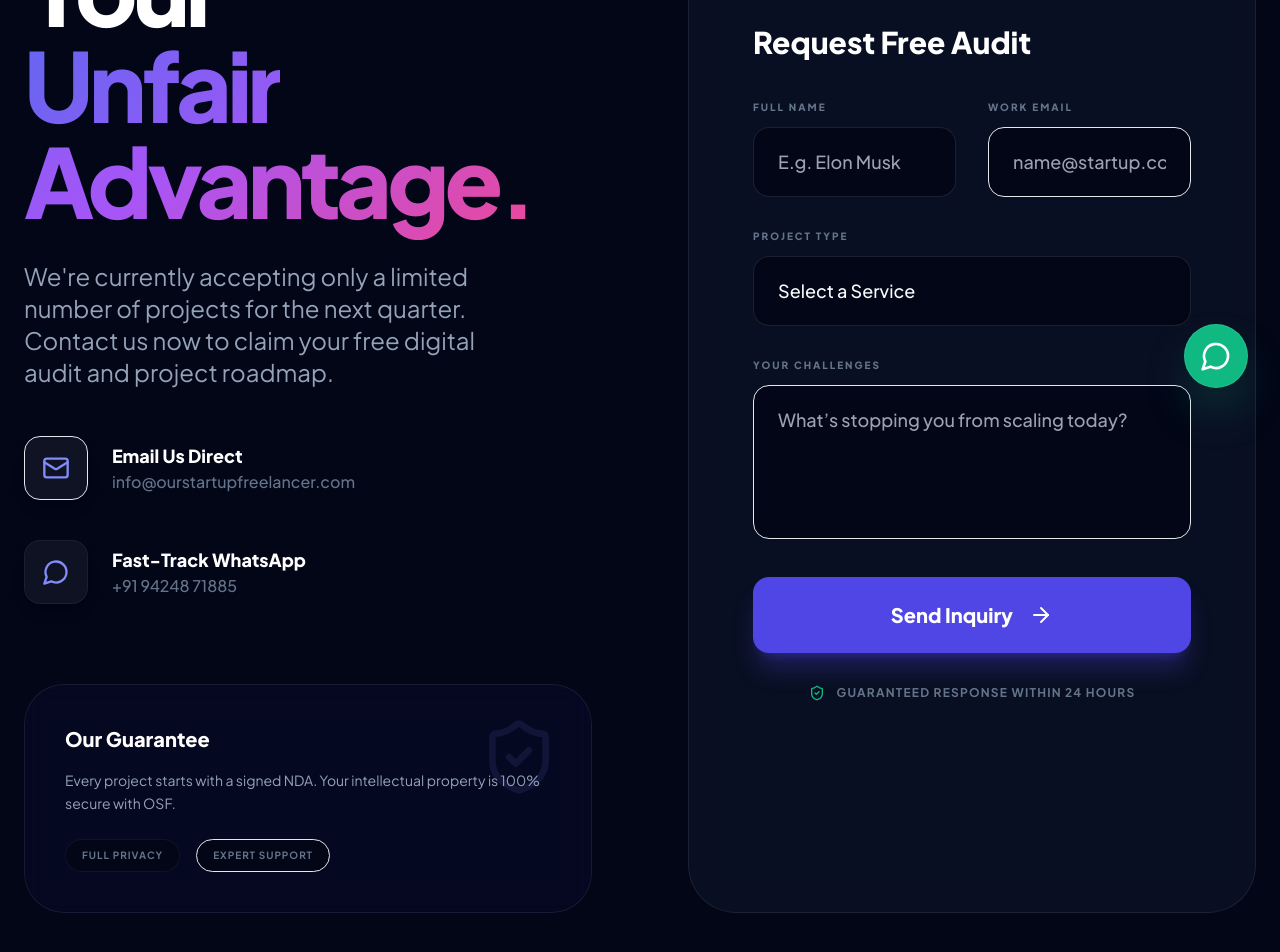
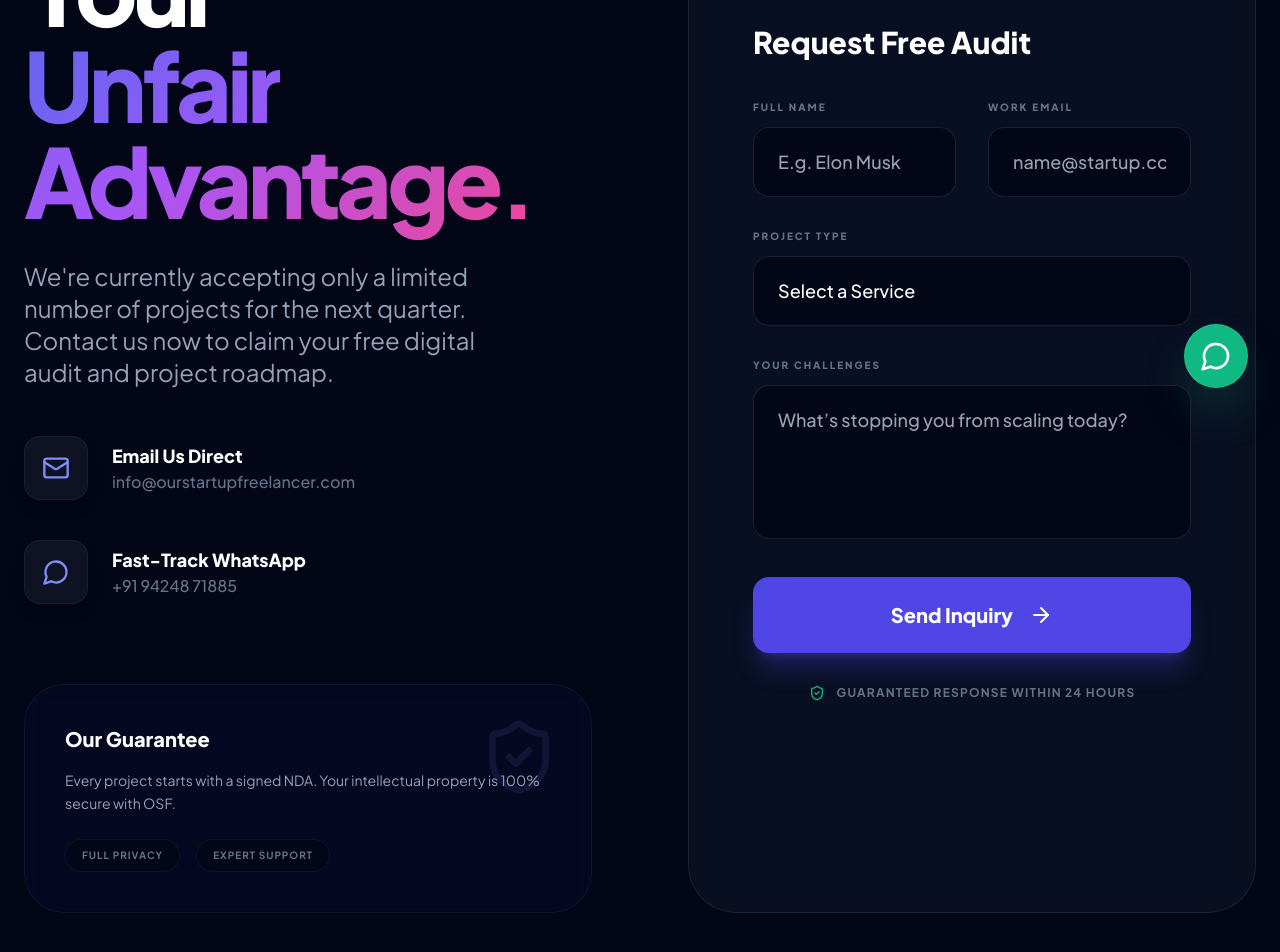
Before and after one commit to amanbhargava11/OSF-F, a React (Vite) app: page /#/contact in a window 1280 px wide. Shown: the part 380-1332 px from the top of the page. Built offline with nearby package versions, Linux system fonts and the light colour scheme.

Commit message:
Initial frontend commit

```diff
--- a/pages/Contact.tsx
+++ b/pages/Contact.tsx
@@ -64,7 +64,7 @@ const Contact: React.FC = () => {
 
               <div className="space-y-10">
                 <a href="mailto:info@ourstartupfreelancer.com" className="flex items-center gap-6 group">
-                  <div className="w-16 h-16 bg-white/5 rounded-2xl flex items-center justify-center text-indigo-400 group-hover:bg-indigo-600 group-hover:text-white transition-all shadow-lg border border.White/5">
+                  <div className="w-16 h-16 bg-white/5 rounded-2xl flex items-center justify-center text-indigo-400 group-hover:bg-indigo-600 group-hover:text-white transition-all shadow-lg border border-white/5">
                     <Mail className="w-7 h-7" />
                   </div>
                   <div>
@@ -73,7 +73,7 @@ const Contact: React.FC = () => {
                   </div>
                 </a>
                 <a href="https://wa.me/919424871885?text=Hello%20OSF%20Team%2C%20I%27d%20like%20to%20discuss%20a%20project." target="_blank" rel="noopener noreferrer" className="flex items-center gap-6 group">
-                  <div className="w-16 h-16 bg-white/5 rounded-2xl flex items-center justify-center text-indigo-400 group-hover:bg-indigo-600 group-hover:text.White transition-all shadow-lg border border-white/5">
+                  <div className="w-16 h-16 bg-white/5 rounded-2xl flex items-center justify-center text-indigo-400 group-hover:bg-indigo-600 group-hover:text-white transition-all shadow-lg border border-white/5">
                     <MessageCircle className="w-7 h-7" />
                   </div>
                   <div>
@@ -83,7 +83,7 @@ const Contact: React.FC = () => {
                 </a>
               </div>
 
-              <div className="mt-20 p-10 glass-card rounded-[2.5rem] border border.White/5 bg-indigo-600/5 relative overflow-hidden">
+              <div className="mt-20 p-10 glass-card rounded-[2.5rem] border border-white/5 bg-indigo-600/5 relative overflow-hidden">
                 <div className="absolute top-0 right-0 p-8 opacity-10">
                   <ShieldCheck className="w-20 h-20 text-indigo-400" />
                 </div>
@@ -93,7 +93,7 @@ const Contact: React.FC = () => {
                 <p className="text-slate-400 text-sm leading-relaxed mb-6">Every project starts with a signed NDA. Your intellectual property is 100% secure with OSF.</p>
                 <div className="flex gap-4">
                   <span className="px-4 py-2 rounded-full bg-slate-950 text-[10px] font-bold text-slate-500 uppercase tracking-widest border border-white/5">Full Privacy</span>
-                  <span className="px-4 py-2 rounded-full bg-slate-950 text-[10px] font-bold text-slate-500 uppercase tracking-widest border border.White/5">Expert Support</span>
+                  <span className="px-4 py-2 rounded-full bg-slate-950 text-[10px] font-bold text-slate-500 uppercase tracking-widest border border-white/5">Expert Support</span>
                 </div>
               </div>
             </motion.div>
@@ -125,7 +125,7 @@ const Contact: React.FC = () => {
                           value={formData.name}
                           onChange={e => setFormData({ ...formData, name: e.target.value })}
                           placeholder="E.g. Elon Musk"
-                          className="w-full bg-slate-950 border border-white/10 rounded-2xl px-6 py-5 text.White focus:outline-none focus:border-indigo-500 transition-all text-lg font-medium"
+                          className="w-full bg-slate-950 border border-white/10 rounded-2xl px-6 py-5 text-white focus:outline-none focus:border-indigo-500 transition-all text-lg font-medium"
                         />
                       </div>
                       <div>
@@ -136,7 +136,7 @@ const Contact: React.FC = () => {
                           value={formData.email}
                           onChange={e => setFormData({ ...formData, email: e.target.value })}
                           placeholder="name@startup.com"
-                          className="w-full bg-slate-950 border border.White/10 rounded-2xl px-6 py-5 text-white focus:outline-none focus:border-indigo-500 transition-all text-lg font-medium"
+                          className="w-full bg-slate-950 border border-white/10 rounded-2xl px-6 py-5 text-white focus:outline-none focus:border-indigo-500 transition-all text-lg font-medium"
                         />
                       </div>
                     </div>
@@ -145,7 +145,7 @@ const Contact: React.FC = () => {
                       <select
                         value={formData.service}
                         onChange={e => setFormData({ ...formData, service: e.target.value })}
-                        className="w-full bg-slate-950 border border-white/10 rounded-2xl px-6 py-5 text.white focus:outline-none focus:border-indigo-500 transition-all text-lg font-medium appearance-none cursor-pointer"
+                        className="w-full bg-slate-950 border border-white/10 rounded-2xl px-6 py-5 text-white focus:outline-none focus:border-indigo-500 transition-all text-lg font-medium appearance-none cursor-pointer"
                       >
                         <option>Select a Service</option>
                         <option>Full Website Build</option>
@@ -163,7 +163,7 @@ const Contact: React.FC = () => {
                         value={formData.message}
                         onChange={e => setFormData({ ...formData, message: e.target.value })}
                         placeholder="What’s stopping you from scaling today?"
-                        className="w-full bg-slate-950 border border.white/10 rounded-2xl px-6 py-5 text-white focus:outline-none focus:border-indigo-500 transition-all text-lg font-medium resize-none"
+                        className="w-full bg-slate-950 border border-white/10 rounded-2xl px-6 py-5 text-white focus:outline-none focus:border-indigo-500 transition-all text-lg font-medium resize-none"
                       ></textarea>
                     </div>
                     <button type="submit" className="w-full bg-indigo-600 text-white font-black py-6 rounded-2xl hover:bg-indigo-500 transition-all flex items-center justify-center gap-4 group text-xl shadow-xl shadow-indigo-600/30">
@@ -179,12 +179,13 @@ const Contact: React.FC = () => {
                   key="success"
                   initial={{ opacity: 0, scale: 0.9 }}
                   animate={{ opacity: 1, scale: 1 }}
+                  exit={{ opacity: 0 }}
                   className="text-center py-20"
                 >
                   <div className="w-24 h-24 bg-emerald-500/20 rounded-full flex items-center justify-center mx-auto mb-8 text-emerald-500">
                     <CheckCircle2 size={48} />
                   </div>
-                  <h3 className="text-4xl font-black text.white mb-6 tracking-tight">Audit Requested!</h3>
+                  <h3 className="text-4xl font-black text-white mb-6 tracking-tight">Audit Requested!</h3>
                   <p className="text-slate-400 text-xl font-medium mb-12">
                     Our strategy team has received your brief. Expect a response at your inbox within the next 24 hours.
                   </p>
--- a/pages/WorkWithUs.tsx
+++ b/pages/WorkWithUs.tsx
@@ -149,8 +149,10 @@ const WorkWithUs: React.FC = () => {
           >
             <div className="absolute top-0 left-0 w-full h-2 bg-gradient-to-r from-indigo-500 via-purple-500 to-pink-500"></div>
 
+            <AnimatePresence mode="wait">
               {!isSubmitted ? (
                 <motion.div
+                  key="form"
                   initial={{ opacity: 1 }}
                   exit={{ opacity: 0, scale: 0.9 }}
                 >
@@ -163,7 +165,7 @@ const WorkWithUs: React.FC = () => {
                           type="text"
                           required
                           value={formData.name}
-                        onChange={e => setFormData({...formData, name: e.target.value})}
+                          onChange={e => setFormData({ ...formData, name: e.target.value })}
                           placeholder="E.g. Elon Musk"
                           className="w-full bg-slate-950 border border-white/10 rounded-2xl px-6 py-5 text-white focus:outline-none focus:border-indigo-500 transition-all text-lg font-medium"
                         />
@@ -174,7 +176,7 @@ const WorkWithUs: React.FC = () => {
                           type="email"
                           required
                           value={formData.email}
-                        onChange={e => setFormData({...formData, email: e.target.value})}
+                          onChange={e => setFormData({ ...formData, email: e.target.value })}
                           placeholder="name@startup.com"
                           className="w-full bg-slate-950 border border-white/10 rounded-2xl px-6 py-5 text-white focus:outline-none focus:border-indigo-500 transition-all text-lg font-medium"
                         />
@@ -187,7 +189,7 @@ const WorkWithUs: React.FC = () => {
                           type="text"
                           required
                           value={formData.company}
-                        onChange={e => setFormData({...formData, company: e.target.value})}
+                          onChange={e => setFormData({ ...formData, company: e.target.value })}
                           placeholder="Your Startup"
                           className="w-full bg-slate-950 border border-white/10 rounded-2xl px-6 py-5 text-white focus:outline-none focus:border-indigo-500 transition-all text-lg font-medium"
                         />
@@ -196,7 +198,7 @@ const WorkWithUs: React.FC = () => {
                         <label className="block text-slate-500 text-[10px] font-black uppercase tracking-[0.2em] mb-3">Your Role</label>
                         <select
                           value={formData.role}
-                        onChange={e => setFormData({...formData, role: e.target.value})}
+                          onChange={e => setFormData({ ...formData, role: e.target.value })}
                           className="w-full bg-slate-950 border border-white/10 rounded-2xl px-6 py-5 text-white focus:outline-none focus:border-indigo-500 transition-all text-lg font-medium appearance-none cursor-pointer"
                         >
                           <option>Founder/CEO</option>
@@ -213,7 +215,7 @@ const WorkWithUs: React.FC = () => {
                         rows={4}
                         required
                         value={formData.message}
-                      onChange={e => setFormData({...formData, message: e.target.value})}
+                        onChange={e => setFormData({ ...formData, message: e.target.value })}
                         placeholder="Tell us about your project, challenges, and goals..."
                         className="w-full bg-slate-950 border border-white/10 rounded-2xl px-6 py-5 text-white focus:outline-none focus:border-indigo-500 transition-all text-lg font-medium resize-none"
                       ></textarea>
@@ -228,8 +230,10 @@ const WorkWithUs: React.FC = () => {
                 </motion.div>
               ) : (
                 <motion.div
+                  key="success"
                   initial={{ opacity: 0, scale: 0.9 }}
                   animate={{ opacity: 1, scale: 1 }}
+                  exit={{ opacity: 0 }}
                   className="text-center py-20"
                 >
                   <div className="w-24 h-24 bg-emerald-500/20 rounded-full flex items-center justify-center mx-auto mb-8 text-emerald-500">
@@ -247,6 +251,7 @@ const WorkWithUs: React.FC = () => {
                   </button>
                 </motion.div>
               )}
+            </AnimatePresence>
           </motion.div>
         </div>
 
```
Lines whose indentation alone changed are shown as unchanged.
